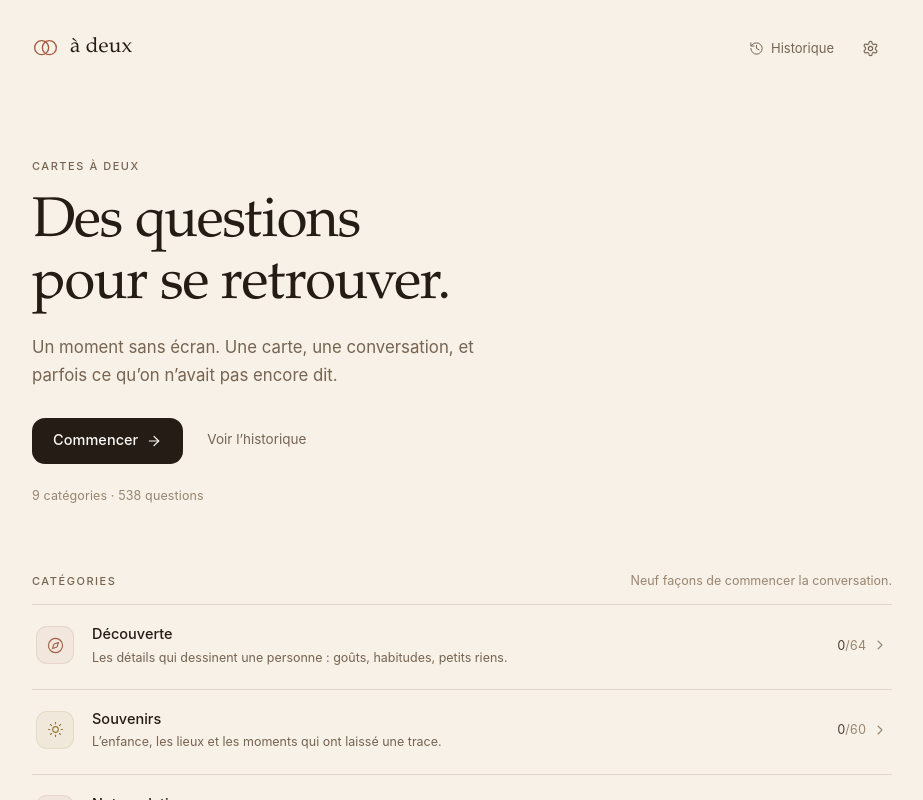
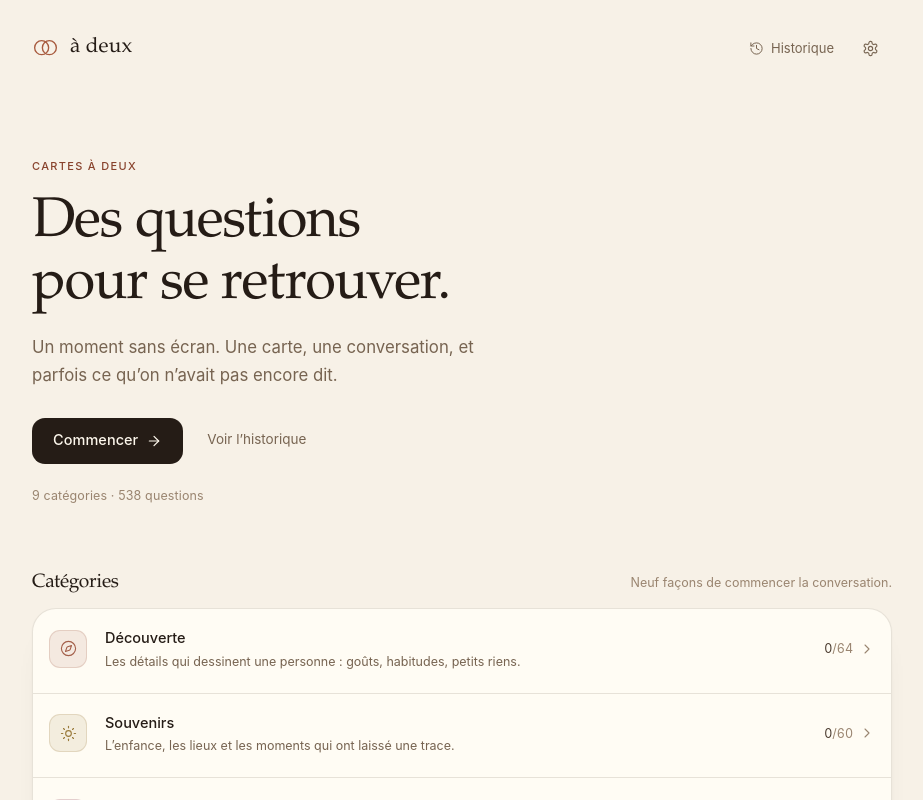
Before and after one commit to JupomIII/a-deux, a React (Vite) app: page / in a window 1280 px wide. Shown: the top 800 px of the page, without its empty margins (178-1101 px from the left). Built offline with nearby package versions, Linux system fonts and the light colour scheme.

Commit message:
Réchauffe la palette et regroupe les catégories dans un même bloc

```diff
--- a/src/styles/app.css
+++ b/src/styles/app.css
@@ -31,9 +31,9 @@
   left: 50%;
   z-index: 60;
   padding: 10px 16px;
-  border-radius: 8px;
+  border-radius: 10px;
   background: var(--ink);
-  color: #faf9f6;
+  color: #fdf7ec;
   font-size: 13px;
   transform: translate(-50%, -160%);
   transition: transform 0.18s var(--ease);
@@ -125,7 +125,7 @@
 }
 
 .icon-btn:hover {
-  background: rgba(28, 26, 23, 0.045);
+  background: rgba(74, 48, 30, 0.07);
   color: var(--ink);
 }
 
@@ -151,9 +151,9 @@
 .eyebrow {
   font-size: 11px;
   font-weight: 500;
-  letter-spacing: 0.14em;
+  letter-spacing: 0.12em;
   text-transform: uppercase;
-  color: var(--muted);
+  color: var(--accent-deep);
 }
 
 .display {
@@ -238,11 +238,11 @@
 
 .btn--primary {
   background: var(--ink);
-  color: #fbfaf7;
+  color: #fdf7ec;
 }
 
 .btn--primary:hover:not(:disabled) {
-  background: #322d27;
+  background: #3a2c21;
 }
 
 .btn--quiet {
@@ -251,7 +251,7 @@
 }
 
 .btn--quiet:hover:not(:disabled) {
-  border-color: rgba(28, 26, 23, 0.3);
+  border-color: rgba(74, 48, 30, 0.32);
   color: var(--ink);
 }
 
@@ -330,10 +330,10 @@
 
 .resume-card {
   margin-top: clamp(32px, 5.5vw, 52px);
-  padding: clamp(20px, 3.2vw, 28px);
+  padding: clamp(22px, 3.4vw, 30px);
   border: 1px solid var(--line);
   border-radius: var(--radius-lg);
-  background: var(--surface);
+  background: var(--surface-2);
   box-shadow: var(--shadow-soft);
 }
 
@@ -392,15 +392,15 @@
   justify-content: space-between;
   gap: 6px 20px;
   padding-bottom: 14px;
-  border-bottom: 1px solid var(--line);
 }
 
 .section__title {
-  font-size: 11px;
-  font-weight: 500;
-  letter-spacing: 0.14em;
-  text-transform: uppercase;
-  color: var(--muted);
+  font-family: var(--font-serif);
+  font-size: 1.2rem;
+  font-weight: 400;
+  line-height: 1.2;
+  letter-spacing: -0.01em;
+  color: var(--ink);
 }
 
 .section__note {
@@ -410,24 +410,40 @@
 
 /* Category rows */
 
+.category-list {
+  overflow: hidden;
+  border: 1px solid var(--line);
+  border-radius: var(--radius-lg);
+  background: var(--surface);
+  box-shadow: var(--shadow-soft);
+}
+
+.category-list > li + li {
+  border-top: 1px solid var(--line);
+}
+
 .category-row {
   position: relative;
   display: grid;
-  grid-template-columns: 34px minmax(0, 1fr) auto;
+  grid-template-columns: 36px minmax(0, 1fr) auto;
   align-items: center;
   gap: 14px;
-  padding: 16px 2px 20px;
-  border-bottom: 1px solid var(--line);
+  padding: 16px 16px 18px;
+  transition: background-color 0.2s var(--ease);
+}
+
+.category-row:hover {
+  background: var(--surface-2);
 }
 
 .category-row__glyph {
   display: grid;
   place-items: center;
-  width: 34px;
-  height: 34px;
-  border: 1px solid color-mix(in srgb, var(--cat) 13%, transparent);
-  border-radius: 10px;
-  background: color-mix(in srgb, var(--cat) 7%, var(--paper));
+  width: 36px;
+  height: 36px;
+  border: 1px solid color-mix(in srgb, var(--cat) 20%, transparent);
+  border-radius: 11px;
+  background: color-mix(in srgb, var(--cat) 12%, var(--surface));
   color: var(--cat);
 }
 
@@ -490,9 +506,9 @@
 
 .category-row__track {
   position: absolute;
-  right: 2px;
-  bottom: -1px;
-  left: 2px;
+  right: 16px;
+  bottom: 6px;
+  left: 16px;
   height: 2px;
 }
 
@@ -501,7 +517,7 @@
   height: 2px;
   border-radius: 2px;
   background: var(--cat);
-  opacity: 0.55;
+  opacity: 0.5;
   transition: width 0.5s var(--ease);
 }
 
@@ -582,12 +598,12 @@
 .category-header__glyph {
   display: grid;
   place-items: center;
-  width: 46px;
-  height: 46px;
+  width: 48px;
+  height: 48px;
   margin-bottom: 16px;
-  border: 1px solid color-mix(in srgb, var(--cat) 13%, transparent);
-  border-radius: 13px;
-  background: color-mix(in srgb, var(--cat) 7%, var(--paper));
+  border: 1px solid color-mix(in srgb, var(--cat) 20%, transparent);
+  border-radius: 14px;
+  background: color-mix(in srgb, var(--cat) 12%, var(--surface));
   color: var(--cat);
 }
 
@@ -689,7 +705,7 @@
   width: 44px;
   height: 26px;
   border-radius: 999px;
-  background: rgba(28, 26, 23, 0.15);
+  background: rgba(74, 48, 30, 0.18);
   transition: background-color 0.2s var(--ease);
 }
 
@@ -783,8 +799,8 @@
   width: 100%;
   min-height: clamp(286px, 42dvh, 430px);
   padding: clamp(24px, 4.8vw, 44px);
-  border: 1px solid var(--line);
-  border-radius: clamp(18px, 2.6vw, 26px);
+  border: 1px solid color-mix(in srgb, var(--cat) 14%, var(--line));
+  border-radius: clamp(20px, 2.8vw, 28px);
   background: var(--surface);
   box-shadow: var(--shadow-card);
 }
@@ -832,8 +848,10 @@
 }
 
 .card-note {
-  font-size: 11.5px;
-  letter-spacing: 0.01em;
+  font-family: var(--font-serif);
+  font-style: italic;
+  font-size: 12.5px;
+  letter-spacing: 0.005em;
   color: var(--faint);
 }
 
@@ -1011,7 +1029,7 @@
 .chip[aria-pressed="true"] {
   border-color: var(--ink);
   background: var(--ink);
-  color: #faf9f6;
+  color: #fdf7ec;
 }
 
 .history-count {
@@ -1029,11 +1047,10 @@
 .history-group__title {
   padding-bottom: 10px;
   border-bottom: 1px solid var(--line);
-  font-size: 10.5px;
-  font-weight: 500;
-  letter-spacing: 0.12em;
-  text-transform: uppercase;
-  color: var(--faint);
+  font-family: var(--font-serif);
+  font-size: 1.02rem;
+  font-weight: 400;
+  color: var(--ink-2);
 }
 
 .history-entry {
@@ -1128,11 +1145,12 @@
 }
 
 .settings-group__title {
-  font-size: 11px;
-  font-weight: 500;
-  letter-spacing: 0.13em;
-  text-transform: uppercase;
-  color: var(--muted);
+  font-family: var(--font-serif);
+  font-size: 1.12rem;
+  font-weight: 400;
+  line-height: 1.2;
+  letter-spacing: -0.005em;
+  color: var(--ink);
 }
 
 .stats {
@@ -1271,7 +1289,7 @@
 }
 
 .dialog::backdrop {
-  background: rgba(24, 22, 19, 0.36);
+  background: rgba(38, 26, 17, 0.4);
 }
 
 .dialog__panel {
@@ -1279,7 +1297,7 @@
   border: 1px solid var(--line);
   border-radius: var(--radius-lg);
   background: var(--surface);
-  box-shadow: 0 30px 80px -40px rgba(0, 0, 0, 0.45);
+  box-shadow: 0 30px 80px -40px rgba(46, 28, 16, 0.45);
 }
 
 .dialog__title {
@@ -1365,7 +1383,7 @@
   .category-row {
     grid-template-columns: 38px minmax(0, 1fr) auto;
     gap: 18px;
-    padding: 18px 4px 22px;
+    padding: 18px 16px 22px;
   }
 
   .category-row__glyph {
@@ -1458,6 +1476,11 @@
     font-size: 12px;
   }
 
+  .category-row {
+    padding-right: 14px;
+    padding-left: 14px;
+  }
+
   .session {
     padding-top: 2px;
   }
```
